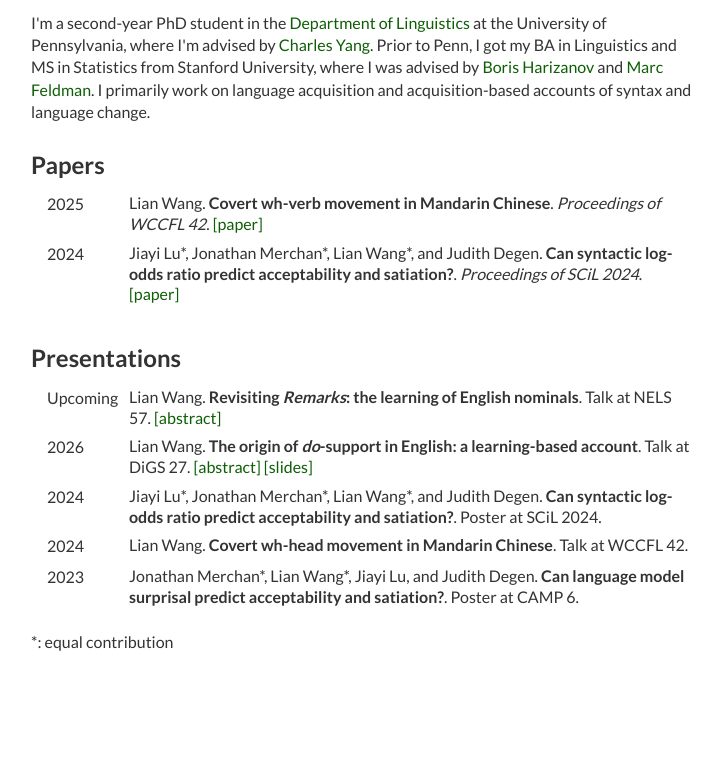
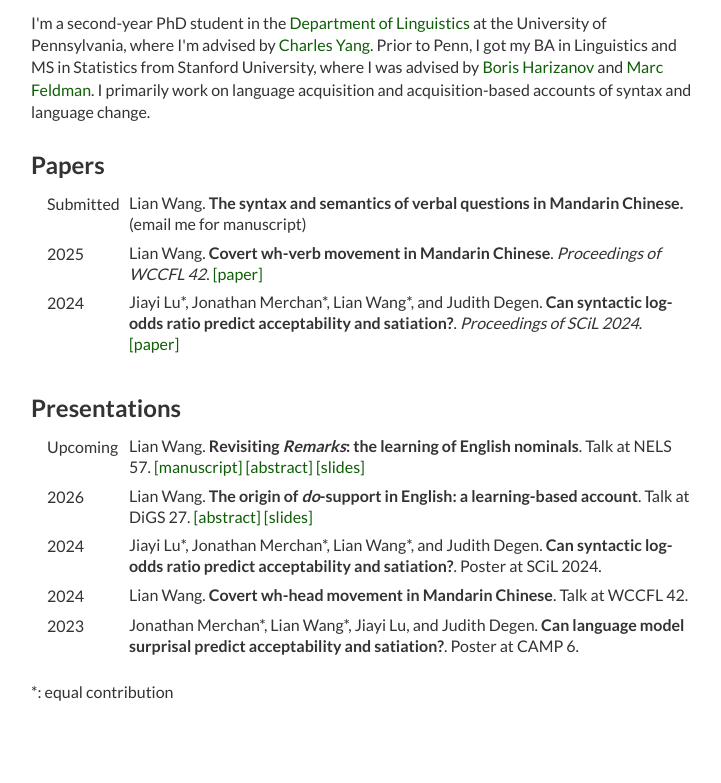
Before and after one commit to liankwang/liankwang.github.io, a Jekyll site: the page built from index.html, in a window 1280 px wide. Shown: the part 222-1005 px from the top of the page, without its empty margins (275-996 px from the left). Built offline with Jekyll 4.4.1, drawn with Linux system fonts in a browser that asks for light colours; before the commit the page ends 956 px from its top, so only the background shows below that.

Commit message:
Before NELS

```diff
--- a/index.html
+++ b/index.html
@@ -23,25 +23,16 @@ title: "Lian Wang"
       Prior to Penn, I got my BA in Linguistics and MS in Statistics from Stanford University,
       where I was advised by <a href="https://stanford.edu/~bharizan/" target="_blank">Boris Harizanov</a> and <a href="https://profiles.stanford.edu/marcus-feldman" target="_blank">Marc Feldman</a>. I primarily work on language acquisition and acquisition-based accounts of syntax and language change.</p>
   </div>
-  <!-- <div class="section" id="papers">
-    <h2>Papers</h2>
-    <ul>
-        <li> 2025. Lian Wang. <b>Covert wh-verb movement in Mandarin Chinese</b>. <em>Proceedings of WCCFL 42</em>. <a href="https://www.lingref.com/cpp/wccfl/42/paper3845.pdf" target="_blank" class="paper paper-link"> [paper] </a></li>
-        <li> 2024. Jiayi Lu*, Jonathan Merchan*, Lian Wang*, and Judith Degen. <b>Can syntactic log-odds ratio predict acceptability and satiation?</b>. <em>Proceedings of SCiL 2024</em>. <a href="https://aclanthology.org/2024.scil-1.2/" target="_blank" class="paper-link"> [paper] </a></li>
-    </ul>
-  </div>
-  <div class="section" id="talks">
-    <h2>Presentations</h2>
-    <ul>
-        <li> Upcoming. Lian Wang. <b>The origin of <i>do</i>-support in English: a learning-based account</b>. Talk at DiGS 27. </li>
-        <li> 2024. Jiayi Lu*, Jonathan Merchan*, Lian Wang*, and Judith Degen. <b>Can syntactic log-odds ratio predict acceptability and satiation?</b>. Poster at SCiL 2024.</li>
-        <li> 2024. Lian Wang. <b>Covert wh-head movement in Mandarin Chinese</b>. Talk at WCCFL 42.</li>
-        <li> 2023. Jonathan Merchan*, Lian Wang*, Jiayi Lu, and Judith Degen. <b>Can language model surprisal predict acceptability and satiation?</b>. Poster at CAMP 6.</li>
-    </ul>
-  </div> -->
   <div class="section" id="papers">
     <h2>Papers</h2>
     <div class="pub-list">
+      <div class="pub-row">
+        <div class="pub-year">Submitted</div>
+        <div class="pub-entry">
+          Lian Wang. <b>The syntax and semantics of verbal questions in Mandarin Chinese.</b> (email me for manuscript)
+        </div>
+      </div>
+
       <div class="pub-row">
         <div class="pub-year">2025</div>
         <div class="pub-entry">
@@ -71,7 +62,7 @@ title: "Lian Wang"
         <div class="pub-year">Upcoming</div>
         <div class="pub-entry">
           Lian Wang. <b>Revisiting <i>Remarks</i>: the learning of English nominals</b>.
-          Talk at NELS 57. <a href="assets/files/2026_nels57_abstract_wang.pdf" target="_blank" class="paper-link">[abstract]</a>
+          Talk at NELS 57. <a href="assets/files/Wang2026-nels-manuscript-101526.pdf" target="_blank" class="paper-link">[manuscript]</a> <a href="assets/files/Wang2026-nels-abstract-101526.pdf" target="_blank" class="paper-link">[abstract]</a> <a href="assets/files/Wang2026-nels-slides-handout-101526.pdf" target="_blank" class="paper-link">[slides]</a>
         </div>
       </div>
 
@@ -79,7 +70,7 @@ title: "Lian Wang"
         <div class="pub-year">2026</div>
         <div class="pub-entry">
           Lian Wang. <b>The origin of <i>do</i>-support in English: a learning-based account</b>.
-          Talk at DiGS 27. <a href="assets/files/2026_digs27_abstract_wang.pdf" target="_blank" class="paper-link">[abstract]</a> <a href="assets/files/2026_digs27_slides_wang.pdf" target="_blank" class="paper-link">[slides]</a>
+          Talk at DiGS 27. <a href="assets/files/Wang2026-digs-abstract.pdf" target="_blank" class="paper-link">[abstract]</a> <a href="assets/files/Wang2026-digs-slides.pdf" target="_blank" class="paper-link">[slides]</a>
         </div>
       </div>
 
```
Also changed, not shown: 8 other files.
